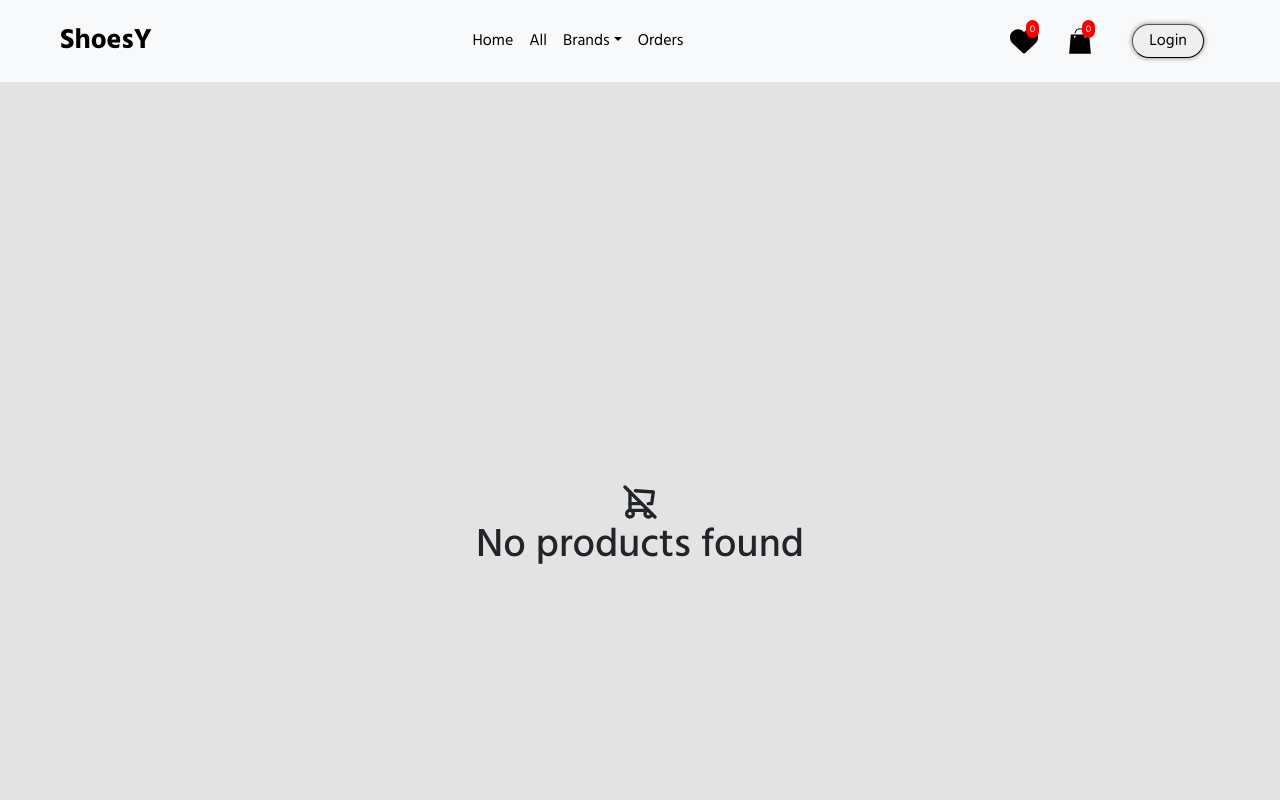
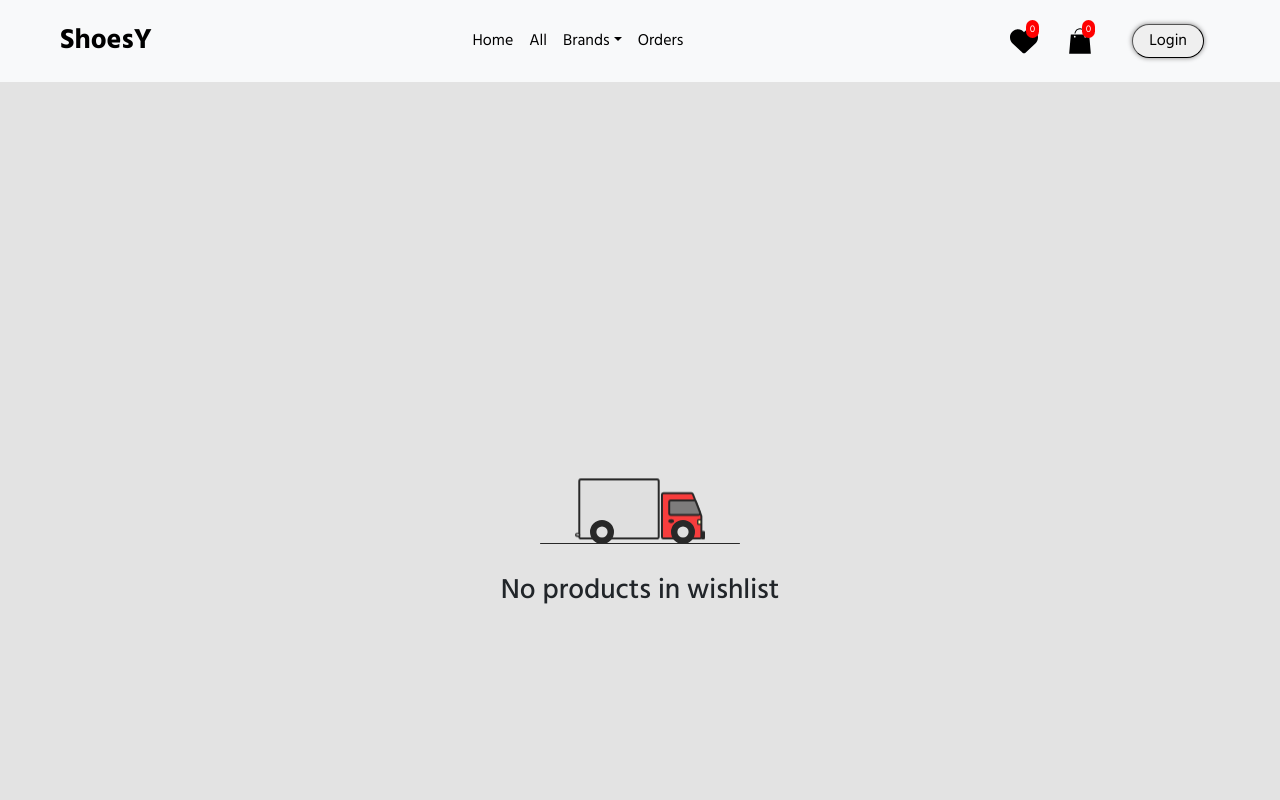
Before and after one commit to Sabith-asp/Shoezy-eEcommerce-DotNet-Frontend, a React (Vite) app: page /wishlist in a window 1280 px wide. Shown: the top 800 px of the page. Built offline with nearby package versions, Linux system fonts and the light colour scheme.

Commit message:
product delete done

```diff
--- a/src/Redux/UserSlice/userSlice.jsx
+++ b/src/Redux/UserSlice/userSlice.jsx
@@ -33,11 +33,12 @@
 
 export const addAddress = createAsyncThunk(
   "user/addAddress",
-  async (values, { rejectWithValue }) => {
+  async (values, { dispatch, rejectWithValue }) => {
     try {
       const response = await api.post(`/api/Address/add-address`, values);
       console.log(response);
       toast.success(response?.data?.message);
+      dispatch(fetchUserAddress());
     } catch (error) {
       toast.error(error?.response?.data?.message || "Error fetching user data");
       return rejectWithValue(error.message);
--- a/src/components/Address/AddressForm.jsx
+++ b/src/components/Address/AddressForm.jsx
@@ -3,9 +3,9 @@
 import { Formik, Form, Field, ErrorMessage } from "formik";
 import * as Yup from "yup";
 import { useDispatch } from "react-redux";
-import { addAddress } from "../../Redux/UserSlice/userSlice";
+import { addAddress, fetchUserAddress } from "../../Redux/UserSlice/userSlice";
 
-const AddressForm = ({close}) => {
+const AddressForm = ({ close }) => {
   const dispatch = useDispatch();
 
   const validationSchema = Yup.object({
--- a/src/components/Admin/AdminOrderCard/AdminOrderCard.jsx
+++ b/src/components/Admin/AdminOrderCard/AdminOrderCard.jsx
@@ -8,7 +8,7 @@
         <p className="mb-0">Name: {order?.address?.name}</p>
         <p className="mb-0">Email: {order?.address?.email}</p>
         <p className="mb-0">Phone: {order?.address?.phone}</p>
-        <p className="mb-0">Address: {order?.address?.houseName}</p>
+        <p className="mb-0">House name: {order?.address?.houseName}</p>
         <p className="mb-0">City: {order?.address?.city}</p>
         <p className="mb-0">State: {order?.address?.state}</p>
         {/* <p className="mb-0">Payment: {order.paymentMode}</p> */}
@@ -34,13 +34,13 @@
 
               <div className="text-white">
                 <p style={{ fontSize: "10px" }} className="mb-0">
-                  {item.title}
+                  {item.productName}
                 </p>
                 <p style={{ fontSize: "10px" }} className="mb-0">
                   ₹{item.price}
                 </p>
                 <p style={{ fontSize: "10px" }} className="mb-0">
-                  {item.qty}
+                  {item.quantity} Qty
                 </p>
               </div>
             </div>
--- a/src/components/Admin/Orders/Orders.jsx
+++ b/src/components/Admin/Orders/Orders.jsx
@@ -66,8 +66,9 @@
                         <img
                           style={{
                             width: "100%",
-                            height: "70px",
+                            height: "80px",
                             backgroundColor: "white",
+                            objectFit: "cover",
                           }}
                           className="rounded-3"
                           src={item.image}
@@ -78,7 +79,7 @@
                         <span
                           style={{ fontSize: "10px", whiteSpace: "nowrap" }}
                         >
-                          {item.title}
+                          {item.productName}
                         </span>
                         <span style={{ fontSize: "10px" }}>₹ {item.price}</span>
                         <span style={{ fontSize: "10px" }}>
--- a/src/components/CartItem/CartItem.jsx
+++ b/src/components/CartItem/CartItem.jsx
@@ -69,7 +69,7 @@
             onClick={() => {
               handleRemoveFromCart(product.cartItemId);
             }}
-            className="rounded border-1 border-danger pb-1 bg-white"
+            className="rounded border-1 border-danger py-1 bg-white"
           >
             <ImCross className="text" />
           </button>
--- a/src/components/Navbar/Navbar.jsx
+++ b/src/components/Navbar/Navbar.jsx
@@ -2,7 +2,7 @@
 import "./Navbar.css";
 import { GiShoppingBag } from "react-icons/gi";
 import { DataContext } from "../../context/Provider";
-import { Link } from "react-router-dom";
+import { Link, useNavigate } from "react-router-dom";
 import { CartContext } from "../../context/CartProvider";
 import { FaUserCircle } from "react-icons/fa";
 import { useDispatch, useSelector } from "react-redux";
@@ -24,6 +24,7 @@
   const role = localStorage.getItem("role");
   const dispatch = useDispatch();
   const { login } = useSelector((state) => state.user);
+  const navigate = useNavigate();
 
   const { userDetail } = useSelector((state) => state.user);
   console.log(userDetail);
@@ -198,6 +199,7 @@
                 data-bs-dismiss="offcanvas"
                 onClick={() => {
                   dispatch(logout());
+                  navigate("/");
                   //   setIsUserLogin(false);
                 }}
                 className="authbutton border-1 float-end mx-0 mx-md-3 my-3 rounded-pill px-3 py-1"
--- /dev/null
+++ b/src/pages/Wishlist/Wishlist.css
@@ -0,0 +1,102 @@
+/* From Uiverse.io by vinodjangid07 */
+.loader2 {
+  width: fit-content;
+  height: fit-content;
+  display: flex;
+  align-items: center;
+  justify-content: center;
+  margin-bottom: 30px;
+}
+
+.truckWrapper {
+  width: 200px;
+  height: 100px;
+  display: flex;
+  flex-direction: column;
+  position: relative;
+  align-items: center;
+  justify-content: flex-end;
+  overflow-x: hidden;
+}
+/* truck upper body */
+.truckBody {
+  width: 130px;
+  height: fit-content;
+  margin-bottom: 6px;
+  animation: motion 1s linear infinite;
+}
+/* truck suspension animation*/
+@keyframes motion {
+  0% {
+    transform: translateY(0px);
+  }
+  50% {
+    transform: translateY(3px);
+  }
+  100% {
+    transform: translateY(0px);
+  }
+}
+/* truck's tires */
+.truckTires {
+  width: 130px;
+  height: fit-content;
+  display: flex;
+  align-items: center;
+  justify-content: space-between;
+  padding: 0px 10px 0px 15px;
+  position: absolute;
+  bottom: 0;
+}
+.truckTires svg {
+  width: 24px;
+}
+
+.road {
+  width: 100%;
+  height: 1.5px;
+  background-color: #282828;
+  position: relative;
+  bottom: 0;
+  align-self: flex-end;
+  border-radius: 3px;
+}
+.road::before {
+  content: "";
+  position: absolute;
+  width: 20px;
+  height: 100%;
+  background-color: #282828;
+  right: -50%;
+  border-radius: 3px;
+  animation: roadAnimation 1.4s linear infinite;
+  border-left: 10px solid white;
+}
+.road::after {
+  content: "";
+  position: absolute;
+  width: 10px;
+  height: 100%;
+  background-color: #282828;
+  right: -65%;
+  border-radius: 3px;
+  animation: roadAnimation 1.4s linear infinite;
+  border-left: 4px solid white;
+}
+
+.lampPost {
+  position: absolute;
+  bottom: 0;
+  right: -90%;
+  height: 90px;
+  animation: roadAnimation 1.4s linear infinite;
+}
+
+@keyframes roadAnimation {
+  0% {
+    transform: translateX(0px);
+  }
+  100% {
+    transform: translateX(-350px);
+  }
+}
--- a/src/pages/Wishlist/Wishlist.jsx
+++ b/src/pages/Wishlist/Wishlist.jsx
@@ -6,6 +6,7 @@
 import { useNavigate, useParams } from "react-router-dom";
 import { useDispatch, useSelector } from "react-redux";
 import { TbShoppingCartOff } from "react-icons/tb";
+import "./Wishlist.css";
 
 const Wishlist = () => {
   const { products, loading } = useSelector((state) => state.wishlist);
@@ -26,8 +27,139 @@
             ))
           ) : products == null || products.length == 0 ? (
             <div className="d-flex flex-column vh-100 vw-100 justify-content-center align-items-center">
-              <TbShoppingCartOff className=" fs-1" />
-              <h1>No products found</h1>
+              {/* <TbShoppingCartOff className=" fs-1" /> */}
+
+              <div class="loader2">
+                <div class="truckWrapper">
+                  <div class="truckBody">
+                    <svg
+                      xmlns="http://www.w3.org/2000/svg"
+                      fill="none"
+                      viewBox="0 0 198 93"
+                      class="trucksvg"
+                    >
+                      <path
+                        stroke-width="3"
+                        stroke="#282828"
+                        fill="#F83D3D"
+                        d="M135 22.5H177.264C178.295 22.5 179.22 23.133 179.594 24.0939L192.33 56.8443C192.442 57.1332 192.5 57.4404 192.5 57.7504V89C192.5 90.3807 191.381 91.5 190 91.5H135C133.619 91.5 132.5 90.3807 132.5 89V25C132.5 23.6193 133.619 22.5 135 22.5Z"
+                      ></path>
+                      <path
+                        stroke-width="3"
+                        stroke="#282828"
+                        fill="#7D7C7C"
+                        d="M146 33.5H181.741C182.779 33.5 183.709 34.1415 184.078 35.112L190.538 52.112C191.16 53.748 189.951 55.5 188.201 55.5H146C144.619 55.5 143.5 54.3807 143.5 53V36C143.5 34.6193 144.619 33.5 146 33.5Z"
+                      ></path>
+                      <path
+                        stroke-width="2"
+                        stroke="#282828"
+                        fill="#282828"
+                        d="M150 65C150 65.39 149.763 65.8656 149.127 66.2893C148.499 66.7083 147.573 67 146.5 67C145.427 67 144.501 66.7083 143.873 66.2893C143.237 65.8656 143 65.39 143 65C143 64.61 143.237 64.1344 143.873 63.7107C144.501 63.2917 145.427 63 146.5 63C147.573 63 148.499 63.2917 149.127 63.7107C149.763 64.1344 150 64.61 150 65Z"
+                      ></path>
+                      <rect
+                        stroke-width="2"
+                        stroke="#282828"
+                        fill="#FFFCAB"
+                        rx="1"
+                        height="7"
+                        width="5"
+                        y="63"
+                        x="187"
+                      ></rect>
+                      <rect
+                        stroke-width="2"
+                        stroke="#282828"
+                        fill="#282828"
+                        rx="1"
+                        height="11"
+                        width="4"
+                        y="81"
+                        x="193"
+                      ></rect>
+                      <rect
+                        stroke-width="3"
+                        stroke="#282828"
+                        fill="#DFDFDF"
+                        rx="2.5"
+                        height="90"
+                        width="121"
+                        y="1.5"
+                        x="6.5"
+                      ></rect>
+                      <rect
+                        stroke-width="2"
+                        stroke="#282828"
+                        fill="#DFDFDF"
+                        rx="2"
+                        height="4"
+                        width="6"
+                        y="84"
+                        x="1"
+                      ></rect>
+                    </svg>
+                  </div>
+                  <div class="truckTires">
+                    <svg
+                      xmlns="http://www.w3.org/2000/svg"
+                      fill="none"
+                      viewBox="0 0 30 30"
+                      class="tiresvg"
+                    >
+                      <circle
+                        stroke-width="3"
+                        stroke="#282828"
+                        fill="#282828"
+                        r="13.5"
+                        cy="15"
+                        cx="15"
+                      ></circle>
+                      <circle fill="#DFDFDF" r="7" cy="15" cx="15"></circle>
+                    </svg>
+                    <svg
+                      xmlns="http://www.w3.org/2000/svg"
+                      fill="none"
+                      viewBox="0 0 30 30"
+                      class="tiresvg"
+                    >
+                      <circle
+                        stroke-width="3"
+                        stroke="#282828"
+                        fill="#282828"
+                        r="13.5"
+                        cy="15"
+                        cx="15"
+                      ></circle>
+                      <circle fill="#DFDFDF" r="7" cy="15" cx="15"></circle>
+                    </svg>
+                  </div>
+                  <div class="road"></div>
+
+                  <svg
+                    xml:space="preserve"
+                    viewBox="0 0 453.459 453.459"
+                    xmlns:xlink="http://www.w3.org/1999/xlink"
+                    xmlns="http://www.w3.org/2000/svg"
+                    id="Capa_1"
+                    version="1.1"
+                    fill="#000000"
+                    class="lampPost"
+                  >
+                    <path
+                      d="M252.882,0c-37.781,0-68.686,29.953-70.245,67.358h-6.917v8.954c-26.109,2.163-45.463,10.011-45.463,19.366h9.993
+        c-1.65,5.146-2.507,10.54-2.507,16.017c0,28.956,23.558,52.514,52.514,52.514c28.956,0,52.514-23.558,52.514-52.514
+        c0-5.478-0.856-10.872-2.506-16.017h9.992c0-9.354-19.352-17.204-45.463-19.366v-8.954h-6.149C200.189,38.779,223.924,16,252.882,16
+        c29.952,0,54.32,24.368,54.32,54.32c0,28.774-11.078,37.009-25.105,47.437c-17.444,12.968-37.216,27.667-37.216,78.884v113.914
+        h-0.797c-5.068,0-9.174,4.108-9.174,9.177c0,2.844,1.293,5.383,3.321,7.066c-3.432,27.933-26.851,95.744-8.226,115.459v11.202h45.75
+        v-11.202c18.625-19.715-4.794-87.527-8.227-115.459c2.029-1.683,3.322-4.223,3.322-7.066c0-5.068-4.107-9.177-9.176-9.177h-0.795
+        V196.641c0-43.174,14.942-54.283,30.762-66.043c14.793-10.997,31.559-23.461,31.559-60.277C323.202,31.545,291.656,0,252.882,0z
+        M232.77,111.694c0,23.442-19.071,42.514-42.514,42.514c-23.442,0-42.514-19.072-42.514-42.514c0-5.531,1.078-10.957,3.141-16.017
+        h78.747C231.693,100.736,232.77,106.162,232.77,111.694z"
+                    ></path>
+                  </svg>
+                </div>
+              </div>
+
+              <h3>No products in wishlist</h3>
             </div>
           ) : (
             products?.map((product) => (
```
Also changed, not shown: src/components/Address/Address.jsx (+29 -4 lines), src/components/Admin/AdminLayout/AdminLayout.jsx (+4 -8 lines), src/components/Admin/AdminProducts/AdminProducts.jsx (+14 -0 lines), src/components/OrderHistory/OrderHistory.jsx (+5 -2 lines).
